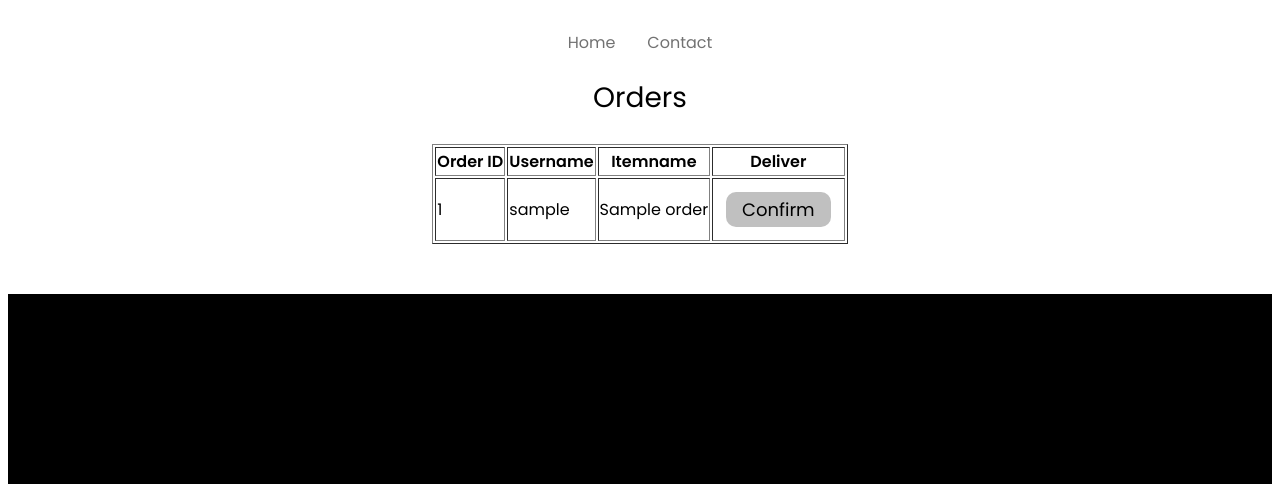
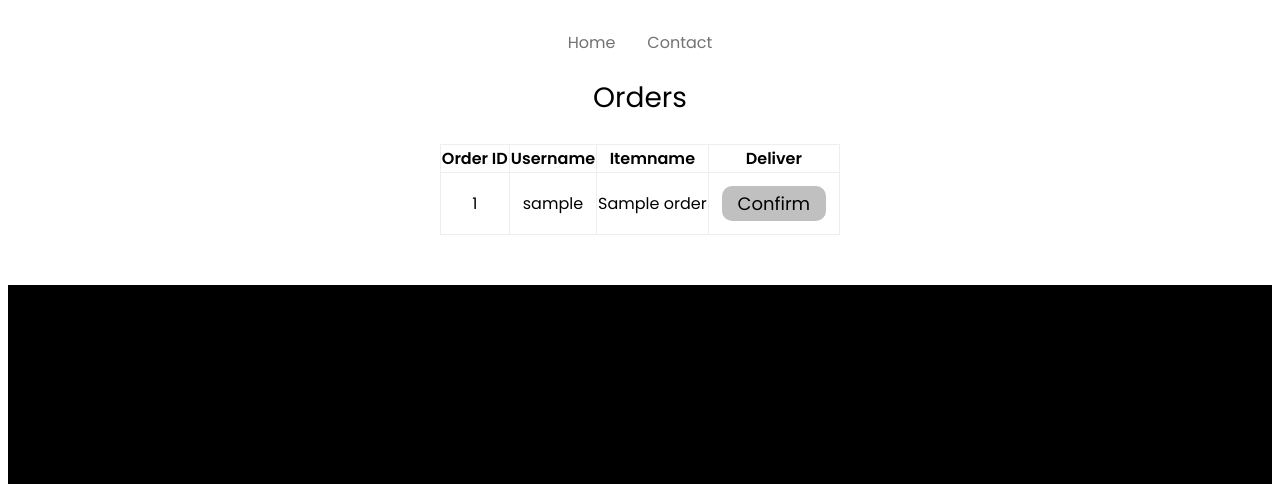
Before and after one commit to PranavPrakasan07/OrderPizza, a PHP site: page /pages/admin.php in a window 1280 px wide. Shown: the top 484 px of the page. Run offline with PHP 8.4, Linux system fonts and the light colour scheme; tables that the repository leaves empty or names only in its code hold one stand-in row (values such as "Sample post").

Commit message:
Admin portal ui fix

```diff
--- a/pages/admin.php
+++ b/pages/admin.php
@@ -12,6 +12,28 @@
     <link rel="stylesheet" href="../css/main.css">
     <link rel="stylesheet" href="../css/specials_carousal.css">
     <link rel="stylesheet" href="../css/navbar.css">
+
+    <style>
+        table {
+            border: 0;
+            border-collapse: collapse;
+            text-align: center;
+        }
+
+        .confirm_button{
+            color: #D6EEEE;
+        }
+
+        /* tr:nth-child(even) {
+            background-color: rgba(150, 212, 212, 0.4);
+        } */
+        tr:hover {background-color: #D6EEEE;}
+
+        /* th:nth-child(even),
+        td:nth-child(even) {
+            background-color: rgba(150, 212, 212, 0.4);
+        } */
+    </style>
 
 </head>
 
@@ -48,7 +70,7 @@ include('../config/db-connect.php');
 <?php
 
 // delete record
-if( isset( $_POST['update'] ) ) {
+if (isset($_POST['update'])) {
 
     $oid = $_POST['id'];
     // $query = $link->prepare( "UPDATE orders SET delivered=1 WHERE order_id=?" );
@@ -57,7 +79,6 @@ if( isset( $_POST['update'] ) ) {
 
     $query = "UPDATE orders SET delivered=1 WHERE order_id=$oid";
     $result = mysqli_query($conn, $query);
-
 }
 
 ?>
@@ -104,7 +125,7 @@ if( isset( $_POST['update'] ) ) {
         }
     </script>
 
-    <p class="content" align= center>Orders</p>
+    <p class="content" align=center>Orders</p>
 
     <br>
 
```
